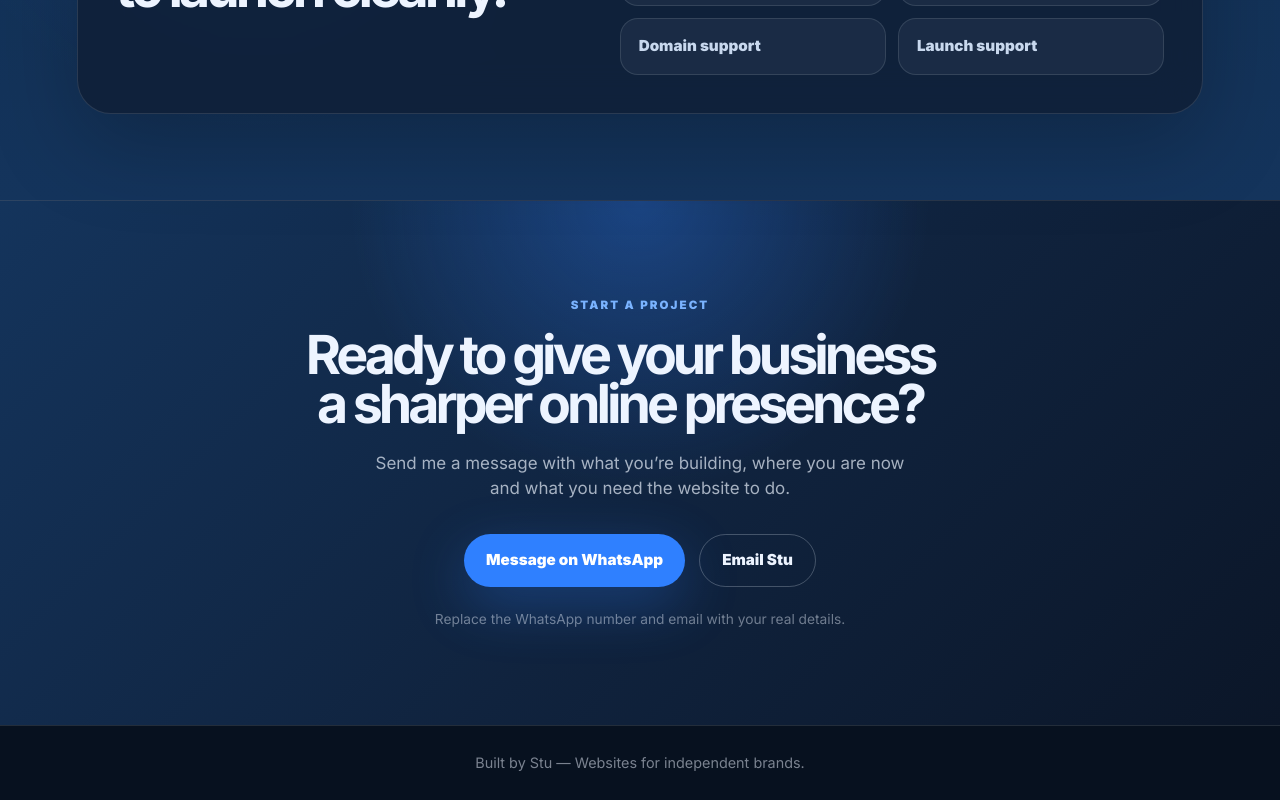
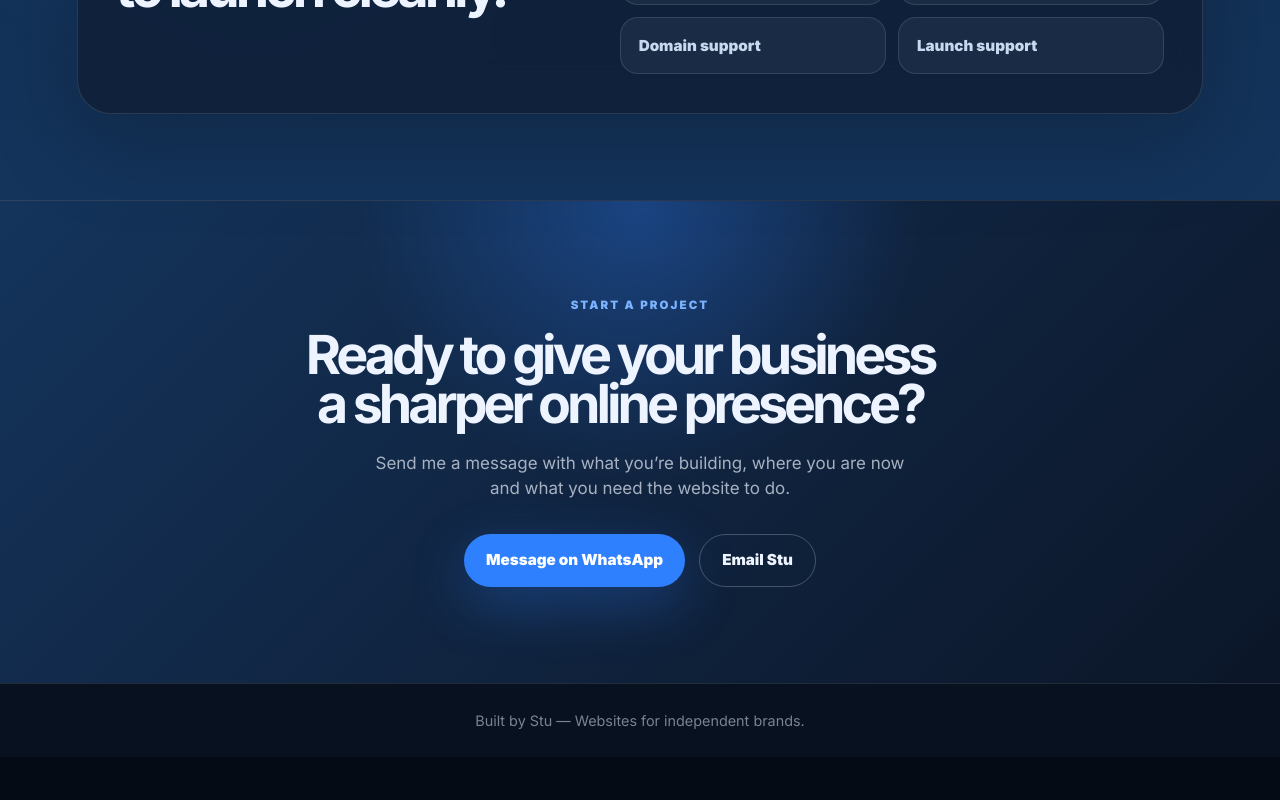
Before and after one commit to stucottam-maker/webdesignsite, a React (Vite) app: page / in a window 1280 px wide. Shown: the part 4036-4836 px from the top of the page. After the commit the page ends 4793 px from the top, so only its background shows below. Built offline with nearby package versions, Linux system fonts and the light colour scheme.

Commit message:
Change email contact and remove contact note
Updated email contact and removed placeholder note.

```diff
--- a/src/App.jsx
+++ b/src/App.jsx
@@ -283,14 +283,12 @@ function App() {
                 Message on WhatsApp
               </a>
 
-              <a href="mailto:hello@example.com" className="button secondary">
+              <a href="mailto:stucottam@gmail.com" className="button secondary">
                 Email Stu
               </a>
             </div>
 
-            <p className="contact-note">
-              Replace the WhatsApp number and email with your real details.
-            </p>
+
           </div>
         </section>
       </main>
```
